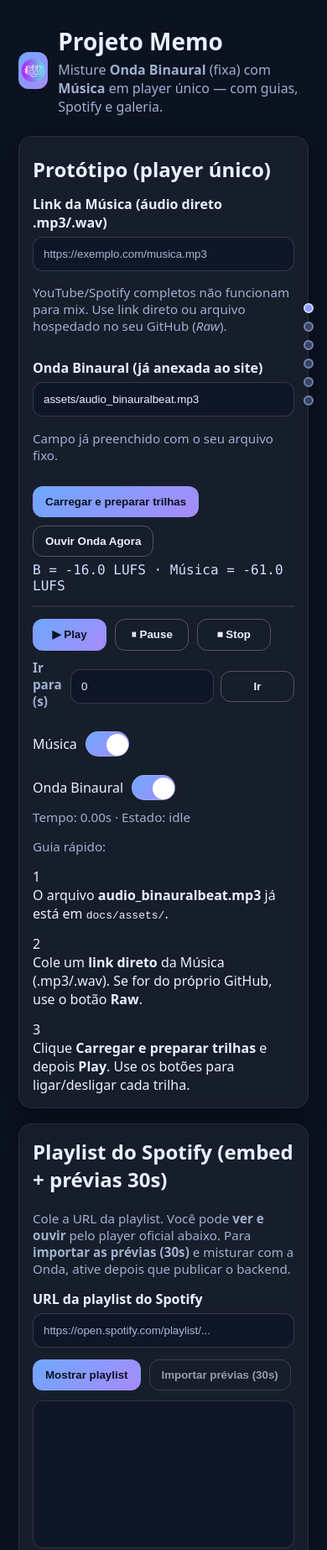
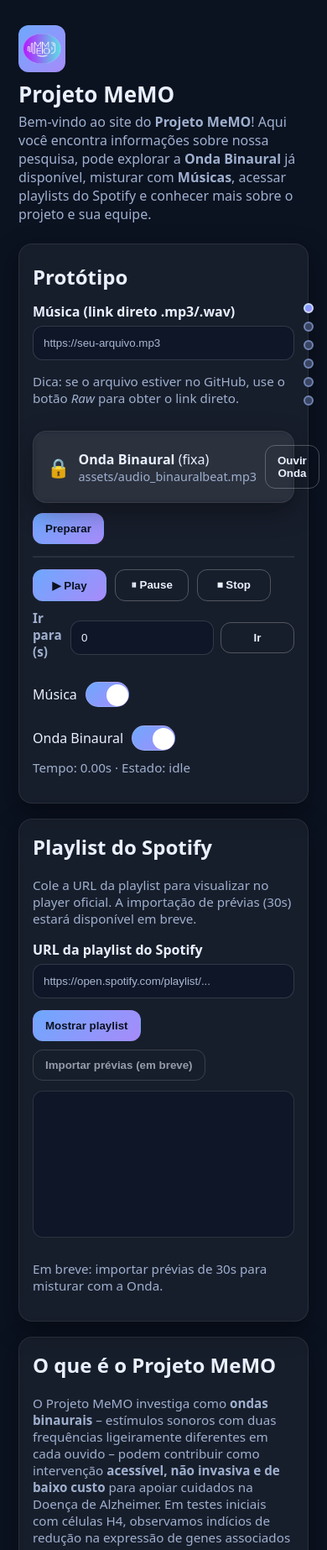
Before and after one commit to adajamile/mixapp, a plain HTML site: page docs/index.html in a window 390 px wide. Shown: the top 1846 px of the page at 84% size. Drawn offline with Linux system fonts and the light colour scheme.

Commit message:
Header Opção B: logo clicável + CSS responsivo

```diff
--- a/docs/index.html
+++ b/docs/index.html
@@ -2,7 +2,7 @@
 <html lang="pt-BR">
 <head>
   <meta charset="utf-8" />
-  <title>Projeto Memo</title>
+  <title>Projeto MeMO</title>
   <meta name="viewport" content="width=device-width, initial-scale=1" />
   <style>
     :root{
@@ -58,6 +58,19 @@
     .embedBox{aspect-ratio:16/9;width:100%;background:#0f1627;border:1px solid rgba(255,255,255,.12);border-radius:12px;display:grid;place-items:center;overflow:hidden}
     .embedBox iframe{width:100%;height:100%;border:0}
     .kpi{font-family:ui-monospace,Menlo,Consolas,monospace;color:#cfe0ff}
+
+/* Header (Opção B) */
+.header{display:flex;align-items:center;gap:12px;padding:8px 0 6px}
+.brand{display:inline-grid;place-items:center;text-decoration:none}
+.logo{width:48px;height:48px;border-radius:12px;background:linear-gradient(135deg,var(--accent),var(--accent2))}
+.titles h1{margin:0;font-size:28px}
+.titles .sub{margin:4px 0 0;color:var(--muted)}
+@media (max-width:640px){
+  .header{flex-direction:column;align-items:flex-start;gap:8px}
+  .logo{width:56px;height:56px}
+  .titles h1{font-size:26px}
+}
+
   </style>
 </head>
 <body>
@@ -72,37 +85,51 @@
   </div>
 
   <div class="wrap">
-    <header>
-      <img src="assets/logo-memo.png" alt="Logo Projeto Memo" class="logo" onerror="this.style.display='none'">
-      <div>
-        <h1>Projeto Memo</h1>
-        <p class="sub">Misture <b>Onda Binaural</b> (fixa) com <b>Música</b> em player único — com guias, Spotify e galeria.</p>
-      </div>
-    </header>
 
-    <!-- PROTÓTIPO -->
+
+    <header class="header">
+  <a href="#" class="brand" title="Voltar ao topo">
+    <img src="assets/logo-memo.png" alt="Logo Projeto MeMO" class="logo" onerror="this.style.display='none'">
+  </a>
+  <div class="titles">
+    <h1>Projeto MeMO</h1>
+    <p class="sub">
+      Bem-vindo ao site do <b>Projeto MeMO</b>! Aqui você encontra informações sobre nossa pesquisa,
+      pode explorar a <b>Onda Binaural</b> já disponível, misturar com <b>Músicas</b>, acessar playlists do Spotify
+      e conhecer mais sobre o projeto e sua equipe.
+    </p>
+  </div>
+</header>
+
+
+    <!-- PROTÓTIPO (limpo + onda travada) -->
     <section id="proto" class="card">
-      <div class="hero"><h2 style="margin:0">Protótipo (player único)</h2></div>
+      <div class="hero"><h2 style="margin:0">Protótipo</h2></div>
 
       <div class="grid two">
         <div>
-          <label>Link da Música (áudio direto .mp3/.wav)</label>
-          <input id="urlA" type="text" placeholder="https://exemplo.com/musica.mp3" />
-          <p class="muted">YouTube/Spotify completos não funcionam para mix. Use link direto ou arquivo hospedado no seu GitHub (<i>Raw</i>).</p>
+          <label>Música (link direto .mp3/.wav)</label>
+          <input id="urlA" type="text" placeholder="https://seu-arquivo.mp3" />
+          <p class="muted">Dica: se o arquivo estiver no GitHub, use o botão <i>Raw</i> para obter o link direto.</p>
         </div>
-        <div>
-          <label>Onda Binaural (já anexada ao site)</label>
-          <input id="urlB" type="text" value="assets/audio_binauralbeat.mp3" />
-          <p class="muted">Campo já preenchido com o seu arquivo fixo.</p>
+
+        <!-- Onda Binaural travada -->
+        <div class="card" style="display:flex;gap:10px;align-items:center;background:rgba(255,255,255,.04)">
+          <div style="font-size:22px">🔒</div>
+          <div>
+            <div><b>Onda Binaural</b> (fixa)</div>
+            <div class="muted" style="font-size:.9rem">assets/audio_binauralbeat.mp3</div>
+          </div>
+          <div style="margin-left:auto">
+            <button id="binauralOnlyBtn" class="btn secondary">Ouvir Onda</button>
+          </div>
         </div>
       </div>
 
       <div style="display:flex;gap:10px;flex-wrap:wrap;margin-top:12px">
-        <button id="normalizeBtn" class="btn">Carregar e preparar trilhas</button>
-        <button id="binauralOnlyBtn" class="btn secondary">Ouvir Onda Agora</button>
+        <button id="normalizeBtn" class="btn">Preparar</button>
         <span id="normStatus" class="muted"></span>
       </div>
-      <div class="kpi" id="targetsView" style="margin-top:6px">B = −16.0 LUFS · Música = −61.0 LUFS</div>
 
       <hr style="border-color:rgba(255,255,255,.1);margin:14px 0">
 
@@ -131,19 +158,12 @@
       <p class="muted" style="margin-top:10px">
         Tempo: <span id="timeView">0.00</span>s · Estado: <span id="stateView">idle</span>
       </p>
-
-      <p class="muted">Guia rápido:</p>
-      <div class="grid">
-        <div class="step"><div class="n">1</div><div>O arquivo <b>audio_binauralbeat.mp3</b> já está em <code>docs/assets/</code>.</div></div>
-        <div class="step"><div class="n">2</div><div>Cole um <b>link direto</b> da Música (.mp3/.wav). Se for do próprio GitHub, use o botão <b>Raw</b>.</div></div>
-        <div class="step"><div class="n">3</div><div>Clique <b>Carregar e preparar trilhas</b> e depois <b>Play</b>. Use os botões para ligar/desligar cada trilha.</div></div>
-      </div>
     </section>
 
     <!-- SPOTIFY -->
     <section id="spotify" class="card">
-      <h2 style="margin-top:0">Playlist do Spotify (embed + prévias 30s)</h2>
-      <p class="muted">Cole a URL da playlist. Você pode <b>ver e ouvir</b> pelo player oficial abaixo. Para <b>importar as prévias (30s)</b> e misturar com a Onda, ative depois que publicar o backend.</p>
+      <h2 style="margin-top:0">Playlist do Spotify</h2>
+      <p class="muted">Cole a URL da playlist para visualizar no player oficial. A importação de prévias (30s) estará disponível em breve.</p>
 
       <div class="grid two">
         <div>
@@ -152,21 +172,20 @@
         </div>
         <div style="display:flex;gap:10px;align-items:flex-end;flex-wrap:wrap">
           <button id="spShowBtn" class="btn">Mostrar playlist</button>
-          <button id="spImportBtn" class="btn secondary" title="Ative após publicar o backend">Importar prévias (30s)</button>
+          <button id="spImportBtn" class="btn secondary" disabled>Importar prévias (em breve)</button>
         </div>
       </div>
 
       <div class="embedBox" style="margin-top:12px"><iframe id="spEmbed" allow="encrypted-media"></iframe></div>
-
       <div id="spList" class="grid" style="margin-top:12px"></div>
-      <p class="muted" id="spHint">Dica: ‘Importar prévias (30s)’ fica desabilitado até você ligar o backend.</p>
+      <p class="muted" id="spHint">Em breve: importar prévias de 30s para misturar com a Onda.</p>
     </section>
 
     <!-- SOBRE -->
     <section id="sobre" class="card">
-      <h2 style="margin-top:0">O que é o Projeto Memo</h2>
+      <h2 style="margin-top:0">O que é o Projeto MeMO</h2>
       <p class="muted">
-        O Projeto Memo investiga como <b>ondas binaurais</b> – estímulos sonoros com duas frequências ligeiramente diferentes em cada ouvido –
+        O Projeto MeMO investiga como <b>ondas binaurais</b> – estímulos sonoros com duas frequências ligeiramente diferentes em cada ouvido –
         podem contribuir como intervenção <b>acessível, não invasiva e de baixo custo</b> para apoiar cuidados na Doença de Alzheimer.
         Em testes iniciais com células H4, observamos indícios de redução na expressão de genes associados à DA (APP, BACE e MAPT).
         Próximos passos incluem estudos com EEG em pacientes e o uso de IA para entender melhor os mecanismos envolvidos.
@@ -176,11 +195,11 @@
     <!-- PATROCINADORES -->
     <section id="patro" class="card">
       <h2 style="margin-top:0">Apoio e Patrocinadores</h2>
-      <p class="muted">Obrigado a todos que apoiam o Projeto Memo.</p>
+      <p class="muted">Obrigado a todos que apoiam o Projeto MeMO.</p>
       <img src="assets/fotos/memo instituições de apoio.png" alt="Apoiadores" style="max-width:100%;border-radius:12px;border:1px solid rgba(255,255,255,.1)" onerror="this.style.display='none'">
     </section>
 
-    <!-- BINAURAL EXPLICACAO -->
+    <!-- BINAURAL EXPLICAÇÃO -->
     <section id="binaural" class="card">
       <h2 style="margin-top:0">O que são Ondas Binaurais?</h2>
       <p class="muted">
@@ -196,7 +215,7 @@
       <p class="muted">As imagens são carregadas de <code>docs/assets/fotos/</code>. O layout em colunas evita cortes e respeita a altura de cada foto.</p>
     </section>
 
-    <footer>Feito com 💙 pelo Projeto Memo</footer>
+    <footer>Feito com 💙 pelo Projeto MeMO</footer>
   </div>
 
   <!-- players invisíveis -->
@@ -206,13 +225,12 @@
   <script>
     // === CONFIGS ===
     const API = "http://127.0.0.1:8000";           // troque pela URL da Render quando publicar
-    const BACKEND_READY = false;                    // mude para true quando publicar backend
     const B_REF = -16.0, DELTA_DB = 45.0;          // alvos LUFS (B = -16; A = -61)
+    const BINAURAL_SRC = "assets/audio_binauralbeat.mp3";
 
     // Elementos
     const els = {
       urlA: document.getElementById('urlA'),
-      urlB: document.getElementById('urlB'),
       normalizeBtn: document.getElementById('normalizeBtn'),
       binauralOnlyBtn: document.getElementById('binauralOnlyBtn'),
       normStatus: document.getElementById('normStatus'),
@@ -226,7 +244,6 @@
       stateView: document.getElementById('stateView'),
       audioA: document.getElementById('audioA'),
       audioB: document.getElementById('audioB'),
-      targetsView: document.getElementById('targetsView'),
       gallery: document.getElementById('gallery'),
       spUrl: document.getElementById('spUrl'),
       spShowBtn: document.getElementById('spShowBtn'),
@@ -236,12 +253,8 @@
       spHint: document.getElementById('spHint'),
     };
 
-    // estado do botão de prévias
-    els.spImportBtn.disabled = !BACKEND_READY;
-    if (!BACKEND_READY) els.spHint.innerHTML = "Para importar prévias de 30s, publique o backend e mude <code>BACKEND_READY = true</code> aqui no index.";
-
-    // Mostrar alvos
-    els.targetsView.textContent = `B = ${B_REF.toFixed(1)} LUFS · Música = ${(B_REF-DELTA_DB).toFixed(1)} LUFS`;
+    // Mostrar alvos (apenas se quiser exibir em algum lugar)
+    // document.getElementById('targetsView')?.textContent = `B = ${B_REF.toFixed(1)} · Música = ${(B_REF-DELTA_DB).toFixed(1)} LUFS`;
 
     // WebAudio graph
     let ctx, srcA, srcB, gainA, gainB, comp, rafId=null;
@@ -283,21 +296,23 @@
 
     async function normalizeBoth(){
       const urlA = els.urlA.value.trim();
-      const urlB = els.urlB.value.trim();
-      if(!urlA || !urlB){ showErr("Informe os dois links (.mp3/.wav)."); return; }
+      if(!urlA){ showErr("Informe o link .mp3/.wav da Música."); return; }
       const isYT = (u)=>/youtube\.com|youtu\.be/.test(u);
-      if(isYT(urlA) || isYT(urlB)){ showErr("YouTube/Spotify completos não funcionam. Use link direto de áudio."); return; }
+      if(isYT(urlA)){ showErr("YouTube/Spotify completos não funcionam. Use link direto de áudio."); return; }
+
+      const absB = new URL(BINAURAL_SRC, location.href).href; // onda fixa absoluta
+
       els.normStatus.textContent = "Processando…";
       try{
         const [ra, rb] = await Promise.all([
-          normalizeURL(urlA, B_REF - DELTA_DB),
-          normalizeURL(urlB, B_REF),
+          normalizeURL(urlA, B_REF - DELTA_DB), // Música alvo -61 LUFS
+          normalizeURL(absB, B_REF),            // Onda alvo -16 LUFS
         ]);
         els.audioA.src = `${API}${ra.public_url}`;
         els.audioB.src = `${API}${rb.public_url}`;
         buildGraph();
         showOk("Pronto ✔︎");
-        setState('ready');
+        setState('ready'); tick();
       }catch(e){
         showErr(String(e.message||e).slice(0,240));
         setState('erro');
@@ -331,51 +346,13 @@
       if(!id){ els.spEmbed.src=""; alert("URL de playlist inválida."); return; }
       els.spEmbed.src = `https://open.spotify.com/embed/playlist/${id}?utm_source=generator`;
     }
-    async function importSpotifyPreviews(){
-      if (!BACKEND_READY){ alert("Ative depois de publicar o backend."); return; }
-      const url = els.spUrl.value.trim();
-      if(!url){ alert("Cole a URL da playlist."); return; }
-      els.spList.innerHTML = `<p class="muted">Carregando prévias…</p>`;
-      const r = await fetch(`${API}/spotify/playlist?url=${encodeURIComponent(url)}`);
-      if (!r.ok){ els.spList.innerHTML = `<p class="err">Erro ao buscar prévias.</p>`; return; }
-      const data = await r.json();
-      if (!data.tracks?.length){ els.spList.innerHTML = `<p class="muted">Nenhuma prévia (30s) encontrada.</p>`; return; }
-      els.spList.innerHTML = "";
-      data.tracks.forEach((t)=>{
-        const card = document.createElement('div');
-        card.className = "card";
-        const artists = (t.artists||[]).join(", ");
-        card.innerHTML = `
-          <div style="display:flex;justify-content:space-between;gap:12px;align-items:center;flex-wrap:wrap">
-            <div>
-              <div><b>${t.name||"Faixa"}</b></div>
-              <div class="muted">${artists||""}</div>
-              <div class="muted" style="font-size:.9rem">${t.preview_url ? "Prévia disponível" : "Sem prévia"}</div>
-            </div>
-            <div style="display:flex;gap:8px">
-              <button class="btn secondary" data-prev="${t.preview_url||""}" ${t.preview_url? "" : "disabled"}>Usar esta prévia</button>
-              <audio controls src="${t.preview_url||""}" ${t.preview_url? "" : "style='display:none'"}></audio>
-            </div>
-          </div>
-        `;
-        els.spList.appendChild(card);
-      });
-      els.spList.querySelectorAll('button[data-prev]').forEach(btn=>{
-        btn.addEventListener('click', ()=>{
-          const prev = btn.getAttribute('data-prev');
-          if(!prev){ alert("Esta faixa não possui prévia."); return; }
-          els.urlA.value = prev; // usa a prévia como Música
-          document.querySelector('#proto').scrollIntoView({behavior:'smooth'});
-        });
-      });
-    }
 
     // Eventos
     document.getElementById('normalizeBtn').addEventListener('click', normalizeBoth);
     document.getElementById('binauralOnlyBtn').addEventListener('click', async ()=>{
-      els.audioB.src = els.urlB.value.trim() || "assets/audio_binauralbeat.mp3";
+      els.audioB.src = BINAURAL_SRC;
       buildGraph();
-      try{ ensureCtx(); await ctx.resume?.(); await els.audioB.play(); setState('binaural-only'); }catch{}
+      try{ ensureCtx(); await ctx.resume?.(); await els.audioB.play(); setState('binaural-only'); tick(); }catch{}
     });
     document.getElementById('playBtn').addEventListener('click', playAll);
     document.getElementById('pauseBtn').addEventListener('click', pauseAll);
@@ -384,7 +361,6 @@
     document.getElementById('togA').addEventListener('click', ()=>toggle(els.toggles.A));
     document.getElementById('togB').addEventListener('click', ()=>toggle(els.toggles.B));
     els.spShowBtn.addEventListener('click', showSpotifyEmbed);
-    els.spImportBtn.addEventListener('click', importSpotifyPreviews);
 
     // Pontinhos
     const dots = [...document.querySelectorAll('.dot')];
@@ -400,7 +376,7 @@
     },{root:null,threshold:.4});
     document.querySelectorAll('section').forEach(s=>obs.observe(s));
 
-    // Galeria (sem cortes, com legendas)
+    // Galeria
     const fotos = [
       {file:"memo apresentação no workshop inovaneuro.png", caption:"Apresentação no Workshop InovaNeuro"},
       {file:"memo febrace.png", caption:"Finalistas na FEBRACE"},
@@ -411,7 +387,7 @@
       {file:"memo ada isa roberto de jalecos no laboratorio com mascara.png", caption:"Equipe no LCCA/UFAM"},
       {file:"memo ada isa de jaleco no laboratorio com mascara.png", caption:"Dupla no laboratório"},
       {file:"memo ada isa e roberto fora do lab ja sem mascaras.png", caption:"Equipe – momento pós-lab"},
-      {file:"memo instituições de apoio.png", caption:"Apoio institucional ao Projeto Memo"}
+      {file:"memo instituições de apoio.png", caption:"Apoio institucional ao Projeto MeMO"}
     ];
     const gal = document.getElementById('gallery');
     fotos.forEach(({file,caption})=>{
@@ -422,11 +398,11 @@
       fig.appendChild(img); fig.appendChild(cap); gal.appendChild(fig);
     });
 
-    // Pré-carregar a onda B para “um clique tocar”
+    // Pré-carregar a onda para “um clique tocar”
     window.addEventListener("load", ()=>{
-      els.audioB.src = els.urlB.value.trim() || "assets/audio_binauralbeat.mp3";
+      els.audioB.src = BINAURAL_SRC;
       buildGraph();
-      // autoplay pode ser bloqueado; o botão "Ouvir Onda Agora" e o "Play" resolvem com um toque
+      // autoplay pode ser bloqueado; o botão "Ouvir Onda" e o "Play" resolvem com um toque
     });
   </script>
 </body>
```
